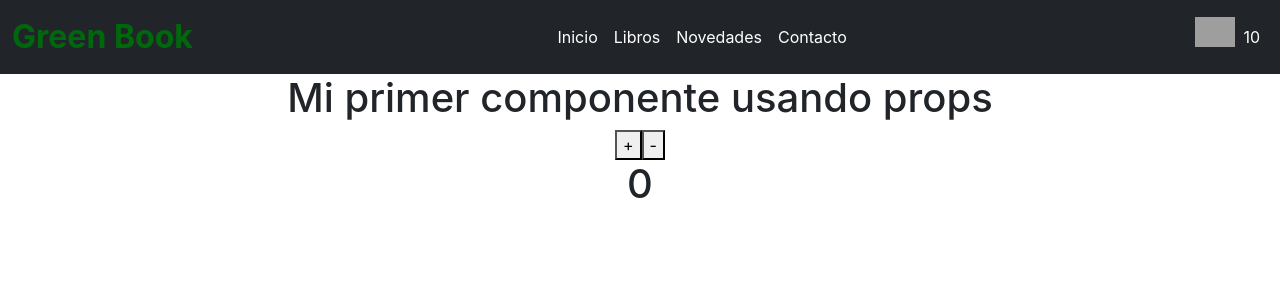
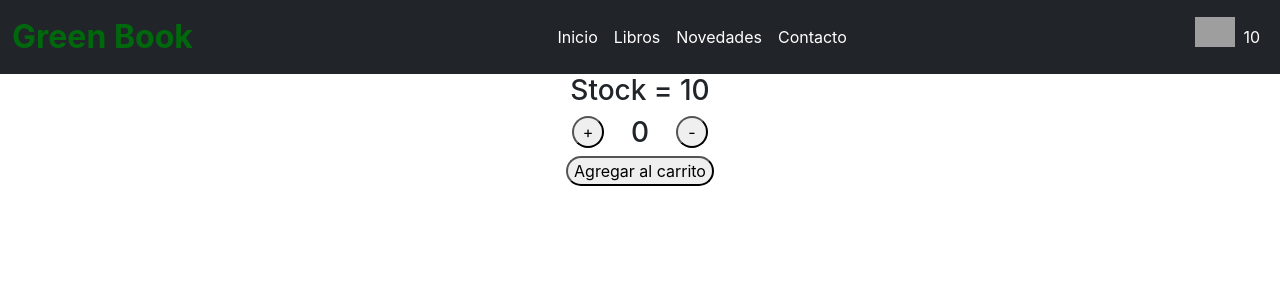
Before and after one commit to LuisMFG1992/GeenBook_E-Commerce, a React (Create React App) app: page / in a window 1280 px wide. Shown: the top 300 px of the page. Built offline with nearby package versions, Linux system fonts and the light colour scheme; grey boxes are pictures that could not be loaded.

Commit message:
CREANDO COMPONENTE: ItemCount SIN onAdd

```diff
--- a/src/App.js
+++ b/src/App.js
@@ -1,33 +1,19 @@
 import './App.css';
 import { useState } from 'react';
 import NavBar from './components/NavBar/NavBar';
+import ItemCount from './components/ItemCount/ItemCount';
 import ItemListContainer from './components/ItemListContainer/ItemListContainer';
 
-// setContador( contador > 10 ? contador + 1 : alert("No hay stock disponible") )
-
-// const useContador = () => {
-//   const [contador, setContador] = useState(0)
-
-//   const incrementar = () => {
-//     setContador( contador + 1 )
-//   }
-
-//   const disminuir = () => {
-//     setContador ( contador - 1)
-//   }
-
-//   return( contador, incrementar, disminuir )
-
-// }
 
 const App = () => {
-  // const { contador, incrementar, disminuir } = useContador()
 
   const [contador, setContador] = useState(0)
 
   const incrementar = () => {
     if (contador < 10) {
     setContador( contador + 1 )
+    } else {
+      alert("No hay mas stock disponible.")
     }
   }
 
@@ -40,10 +26,8 @@ const App = () => {
   return (
     <div className="App">
       <NavBar />
-      <ItemListContainer greeting="Mi primer componente usando props"/>
-      <button onClick={incrementar}>+</button>
-      <button onClick={disminuir}>-</button>
-      <h1>{contador}</h1>
+      <ItemListContainer greeting="Stock = 10"/>
+      <ItemCount />
     </div>
   );
 }
--- /dev/null
+++ b/src/components/ItemCount/ItemCount.css
@@ -0,0 +1,26 @@
+.contenedorControles {
+    /* border: 1px solid green; */
+    display: flex;
+    justify-content: center;
+    height: 2rem;
+    margin: 0.5rem 0;
+}
+
+.contadorDeItems {
+    width: 4.5rem;
+}
+
+.controles {
+    width: 2rem;
+    border-radius: 50%;
+}
+
+.controles:active,
+.AgregarAlCarrito:active {
+    transform: scale(0.9);
+}
+
+.AgregarAlCarrito {
+    border-radius: 1rem;
+    /* background: blue; */
+}
--- /dev/null
+++ b/src/components/ItemCount/ItemCount.js
@@ -0,0 +1,50 @@
+import "./ItemCount.css"
+import { useState } from 'react';
+
+// const useContador = () => {
+//   const [contador, setContador] = useState(0)
+
+//   const incrementar = () => {
+//     setContador( contador + 1 )
+//   }
+
+//   const disminuir = () => {
+//     setContador ( contador - 1)
+//   }
+
+//   return( contador, incrementar, disminuir )
+
+// }
+
+const ItemCount = () => {
+      // const { contador, incrementar, disminuir } = useContador()
+
+    const [contador, setContador] = useState(0)
+
+    const incrementar = () => {
+      if (contador < 10) {
+      setContador( contador + 1 )
+      } else {
+        alert("No hay sufiente stock disponible.")
+      }
+    }
+
+    const disminuir = () => {
+      if (contador > 0) {
+      setContador ( contador - 1 )
+      }
+    }
+
+    return (
+        <div>
+            <div className="contenedorControles">
+                <button className="controles" onClick={incrementar}>+</button>
+                <h3 className="contadorDeItems">{contador}</h3>
+                <button className="controles" onClick={disminuir}>-</button>
+            </div>
+            <button className="AgregarAlCarrito">Agregar al carrito</button>
+        </div>
+    )
+}
+
+export default ItemCount
--- a/src/components/ItemListContainer/ItemListContainer.js
+++ b/src/components/ItemListContainer/ItemListContainer.js
@@ -3,7 +3,7 @@ import "./ItemListContainer.css"
 const ItemListContainer = ({greeting}) => {
 
     return (
-        <h1>{greeting}</h1>
+        <h3>{greeting}</h3>
     )
 }
 
```
